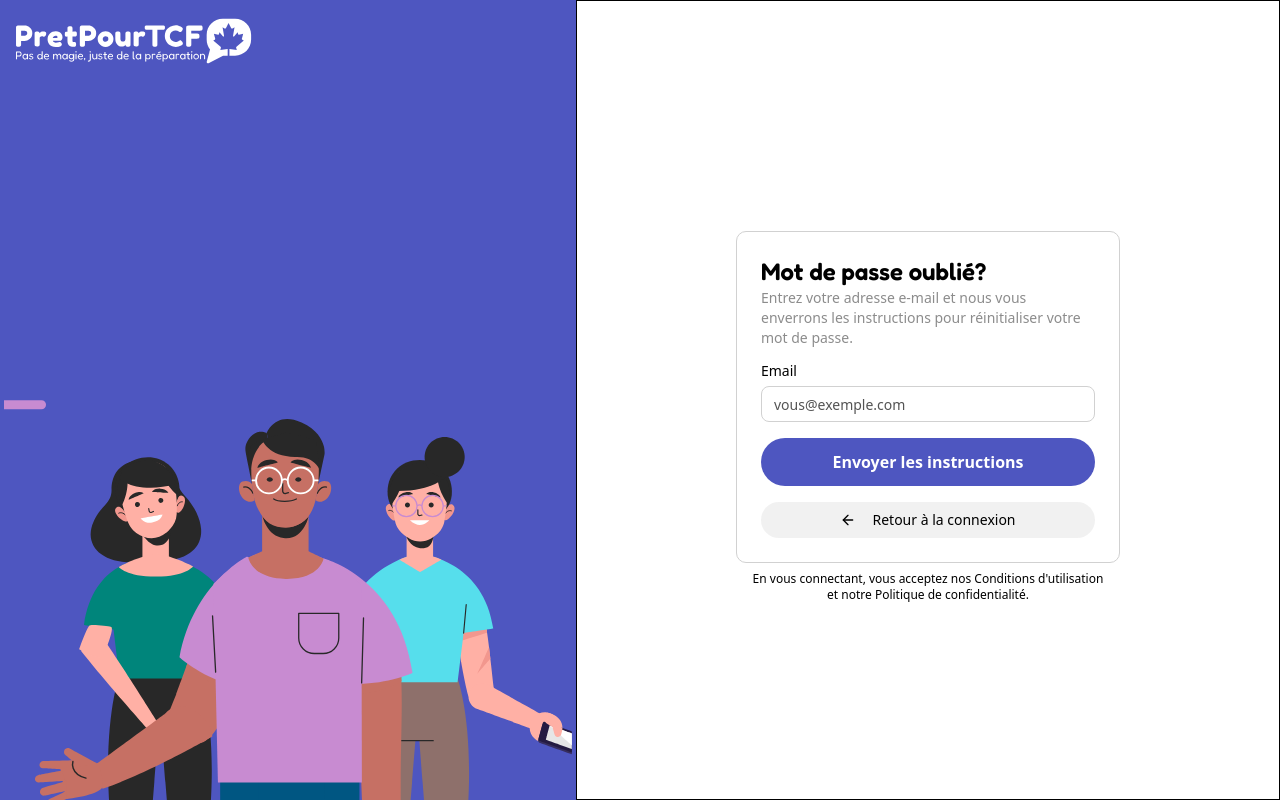
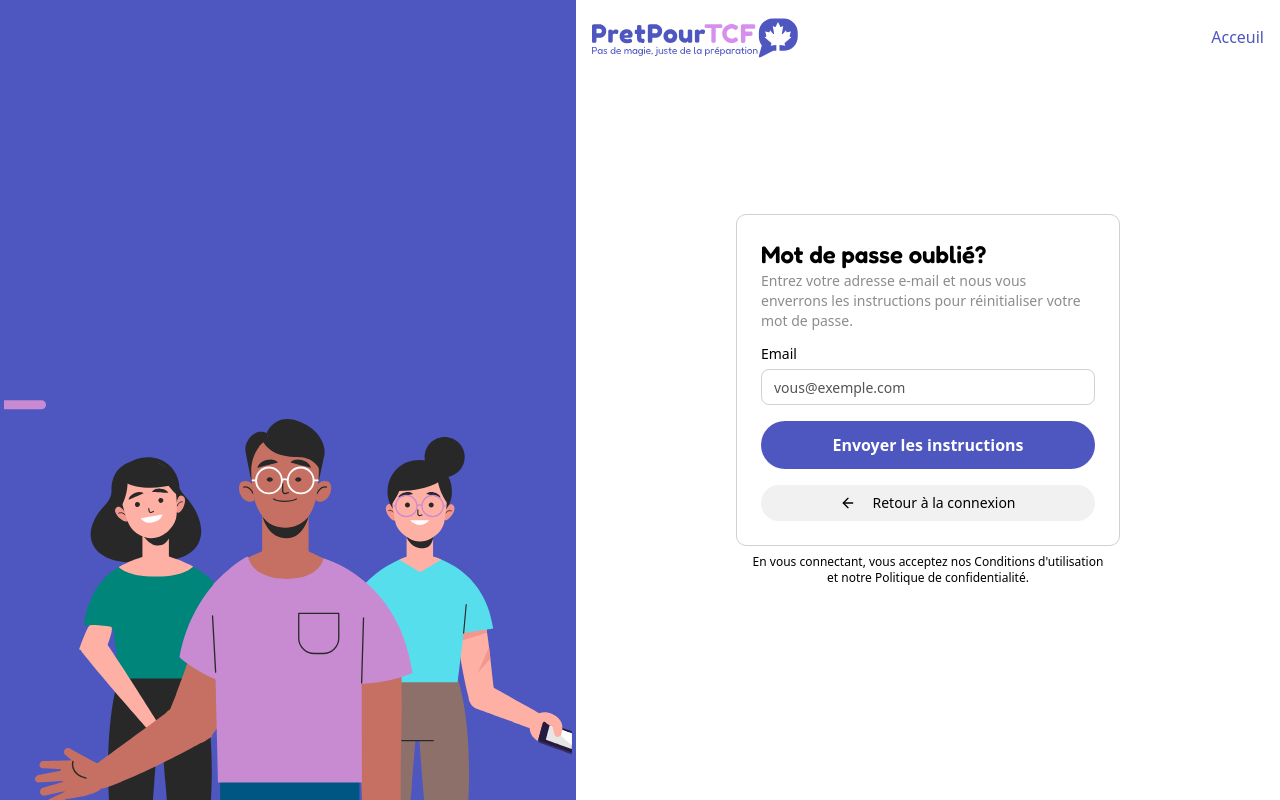
Before and after one commit to kagaramag/pretpourtcf-fe, a Next.js app: page /forgot-password in a window 1280 px wide. Built offline with nearby package versions, Linux system fonts and the light colour scheme; no server answers.

Commit message:
fix typo and improve UI

```diff
--- a/src/components/organisms/header.tsx
+++ b/src/components/organisms/header.tsx
@@ -72,7 +72,7 @@ export default function Header() {
           <span className="font-semibold">PRET100</span> et accédez à tous nos
           tests, exercices, et outils.
           <a href="/signup" className="whitespace-nowrap underline pl-2">
-            Inscrivez-vous maintenant
+            Créer un compte maintenant
           </a>
         </div>
       )}
@@ -206,7 +206,7 @@ export default function Header() {
                 <Button>Se connecter</Button>
               </NavigationLink> */}
                 <Link href="/signup?next=/compte/essai-gratuit&package=trial">
-                  <Button variant="secondary">Essai Gratuit</Button>
+                  <Button variant="tertiary">Créer un compte</Button>
                 </Link>
               </div>
             )}
--- a/src/components/ui/button.tsx
+++ b/src/components/ui/button.tsx
@@ -13,7 +13,7 @@ const buttonVariants = cva(
         destructive:
           'bg-destructive text-white hover:bg-destructive/90 focus-visible:ring-destructive/20 dark:focus-visible:ring-destructive/40 dark:bg-destructive/60',
         outline:
-          'bg-white border border-primary text-primary hover:bg-primary/90 hover:text-primary',
+          'bg-white border border-primary text-primary hover:bg-white/50 hover:border-primary/70 hover:text-primary',
         secondary:
           'bg-secondary text-white hover:bg-secondary/80',
         tertiary:
--- a/src/contexts/auth-context.tsx
+++ b/src/contexts/auth-context.tsx
@@ -93,9 +93,8 @@ export function AuthProvider({ children }: { children: ReactNode }) {
       setIsLoading(true);
       await authService.logout();
       setUser(null);
-      router.push("/login");
+      router.push("/");
     } catch (error) {
-      console.error("Logout error:", error);
       toast.error("Logout failed");
     } finally {
       setIsLoading(false);
--- a/src/layouts/auth.tsx
+++ b/src/layouts/auth.tsx
@@ -1,23 +1,27 @@
 "use client";
 
 import { ReactNode } from "react";
+import { useRouter, usePathname } from "next/navigation";
 import Lottie from "lottie-react";
-import Logo from "@/assets/images/logo_white.svg";
+import Logo from "@/assets/images/logo.svg";
 import Icon from "@/assets/images/icon.svg";
 import Image from "next/image";
 import Link from "next/link";
 import Footer from "@/components/organisms/footer";
 import happyUserAnimation from "@/assets/lotties/happy-user.json";
+import { Button } from "@/components/ui/button";
 
 interface AuthLayoutProps {
   children: ReactNode;
 }
 
 export default function AuthLayout({ children }: AuthLayoutProps) {
+  const pathname = usePathname();
+  console.log("jurl", pathname);
   return (
     <div className="w-full h-screen mx-auto flex flex-row overflow-hidden">
       <div className="w-xl h-full bg-primary flex items-end justify-center relative">
-        <div className="w-[140px] sm:w-[180px] lg:w-[240px] hidden lg:block absolute top-4 left-4">
+        {/* <div className="w-[140px] sm:w-[180px] lg:w-[240px] hidden lg:block absolute top-4 left-4">
           <Image
             src={Logo}
             width={240}
@@ -26,13 +30,15 @@ export default function AuthLayout({ children }: AuthLayoutProps) {
             alt="logo"
             className="w-full mx-auto"
           />
-        </div>
+        </div> */}
         <div className="-mb-4">
           <Lottie animationData={happyUserAnimation} loop={true} />
         </div>
       </div>
-      <div className="flex-1 border p-4 relative">
-        {/* <div className="w-[140px] sm:w-[180px] lg:w-[210px]">
+      <div className="flex-1 relative">
+        <div className="absolute top-0 w-full p-4 flex items-center z-30">
+          <div className="flex-1">
+            <div className="w-[140px] sm:w-[180px] lg:w-[210px]">
               <Link href="/">
                 <div className="w-[140px] sm:w-[180px] lg:w-[210px] hidden lg:block">
                   <Image
@@ -55,8 +61,29 @@ export default function AuthLayout({ children }: AuthLayoutProps) {
                   />
                 </div>
               </Link>
-        </div> */}
-        <div className="flex items-center justify-center flex-col h-screen">
+            </div>
+          </div>
+          <div className="flex gap-4 items-center">
+            <Link href={"/"} className="text-primary hover:underline">
+              Acceuil
+            </Link>
+            {pathname === "/signup" && (
+              <Link href={"/login"} className="text-primary hover:underline">
+                <Button>Se connecter</Button>
+              </Link>
+            )}
+            {pathname === "/login" && (
+              <Link href={"/signup"} className="text-primary hover:underline">
+                <Button>Créer un compte</Button>
+              </Link>
+            )}
+
+            {/* <Button variant={"ghost"}>Acceuil</Button>
+            <Button variant={"outline"}>login</Button> */}
+          </div>
+        </div>
+
+        <div className="flex items-center justify-center flex-col h-screen relative">
           <div className="mx-auto w-sm">{children}</div>
           <div className="mt-2">
             <p className="text-center text-xs text-muted-foreground px-2">
--- a/src/screens/auth/login.tsx
+++ b/src/screens/auth/login.tsx
@@ -15,7 +15,6 @@ import { loginSchema, LoginFormValues } from "@/validations/auth-schema";
 export function LoginForm() {
   const [showPassword, setShowPassword] = useState(false);
   const [loginError, setLoginError] = useState<string>("");
-  const [showResendButton, setShowResendButton] = useState(false);
   const [userEmail, setUserEmail] = useState("");
   const router = useRouter();
   const searchParams = useSearchParams();
@@ -39,7 +38,6 @@ export function LoginForm() {
     try {
       setIsPending(true);
       setLoginError("");
-      setShowResendButton(false);
       setUserEmail(data.email);
 
       // Get redirect parameter from URL
@@ -53,13 +51,6 @@ export function LoginForm() {
       setLoginError(errorMessage);
 
       // Check if error is about email verification
-      if (
-        errorMessage.toLowerCase().includes("vérifier") ||
-        errorMessage.toLowerCase().includes("verify") ||
-        errorMessage.toLowerCase().includes("email")
-      ) {
-        setShowResendButton(true);
-      }
     } finally {
       setIsPending(false);
     }
@@ -96,17 +87,6 @@ export function LoginForm() {
               <div className="bg-red-50 border border-red-200 rounded-lg p-3">
                 <p className="text-sm text-red-800">{loginError}</p>
               </div>
-              {showResendButton && (
-                <Button
-                  type="button"
-                  onClick={handleResendEmail}
-                  variant="outline"
-                  size="sm"
-                  className="w-full"
-                >
-                  Renvoyer l'email de vérification
-                </Button>
-              )}
             </div>
           )}
 
--- a/src/screens/auth/signup.tsx
+++ b/src/screens/auth/signup.tsx
@@ -274,7 +274,7 @@ export function SignupForm() {
     <div>
       <Button
         type="button"
-        variant="outline"
+        variant="ghost"
         onClick={() => {
           setShowForm(false);
           setSelectedRole(null);
@@ -316,7 +316,7 @@ export function SignupForm() {
 
           <div className="flex flex-col lg:flex-row gap-2">
             <div className="space-y-2">
-              <Label htmlFor="first_name" className="bg-gray-500">
+              <Label htmlFor="first_name">
                 Nom
               </Label>
               <div className="relative">
@@ -334,7 +334,7 @@ export function SignupForm() {
             </div>
 
             <div className="space-y-2">
-              <Label htmlFor="last_name" className="bg-gray-500">
+              <Label htmlFor="last_name">
                 Prenom
               </Label>
               <div className="relative">
@@ -349,7 +349,7 @@ export function SignupForm() {
           </div>
 
           <div className="space-y-2">
-            <Label htmlFor="email" className="bg-gray-500">
+            <Label htmlFor="email">
               Email
             </Label>
             <div className="relative">
@@ -361,7 +361,7 @@ export function SignupForm() {
           </div>
 
           <div className="space-y-2">
-            <Label htmlFor="password" className="bg-gray-500">
+            <Label htmlFor="password">
               Mot de passe
             </Label>
             <div className="relative">
```
Also changed, not shown: 1 other file (tests, documents, lock files or other folders). Lines whose indentation alone changed are shown as unchanged.
